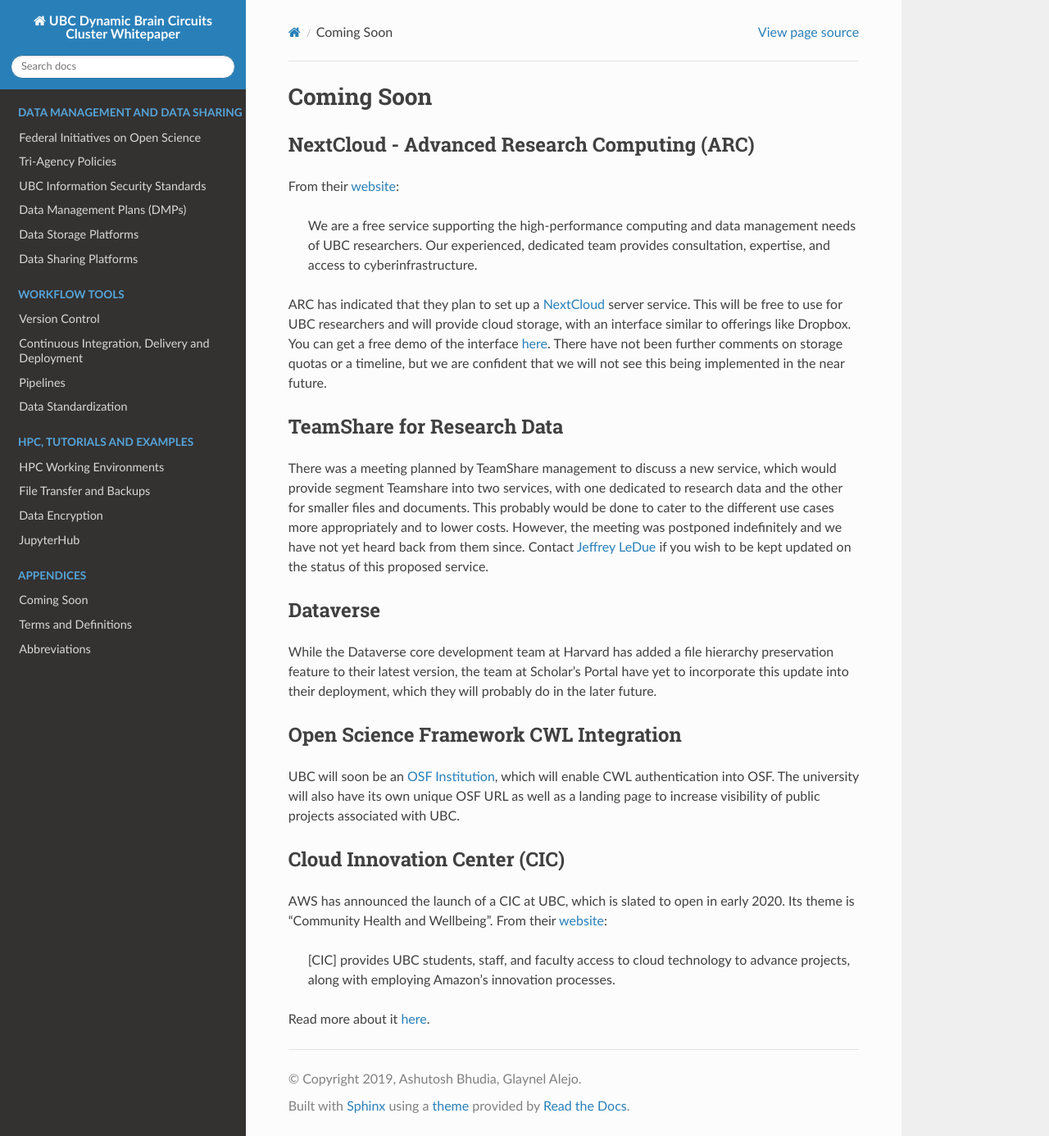
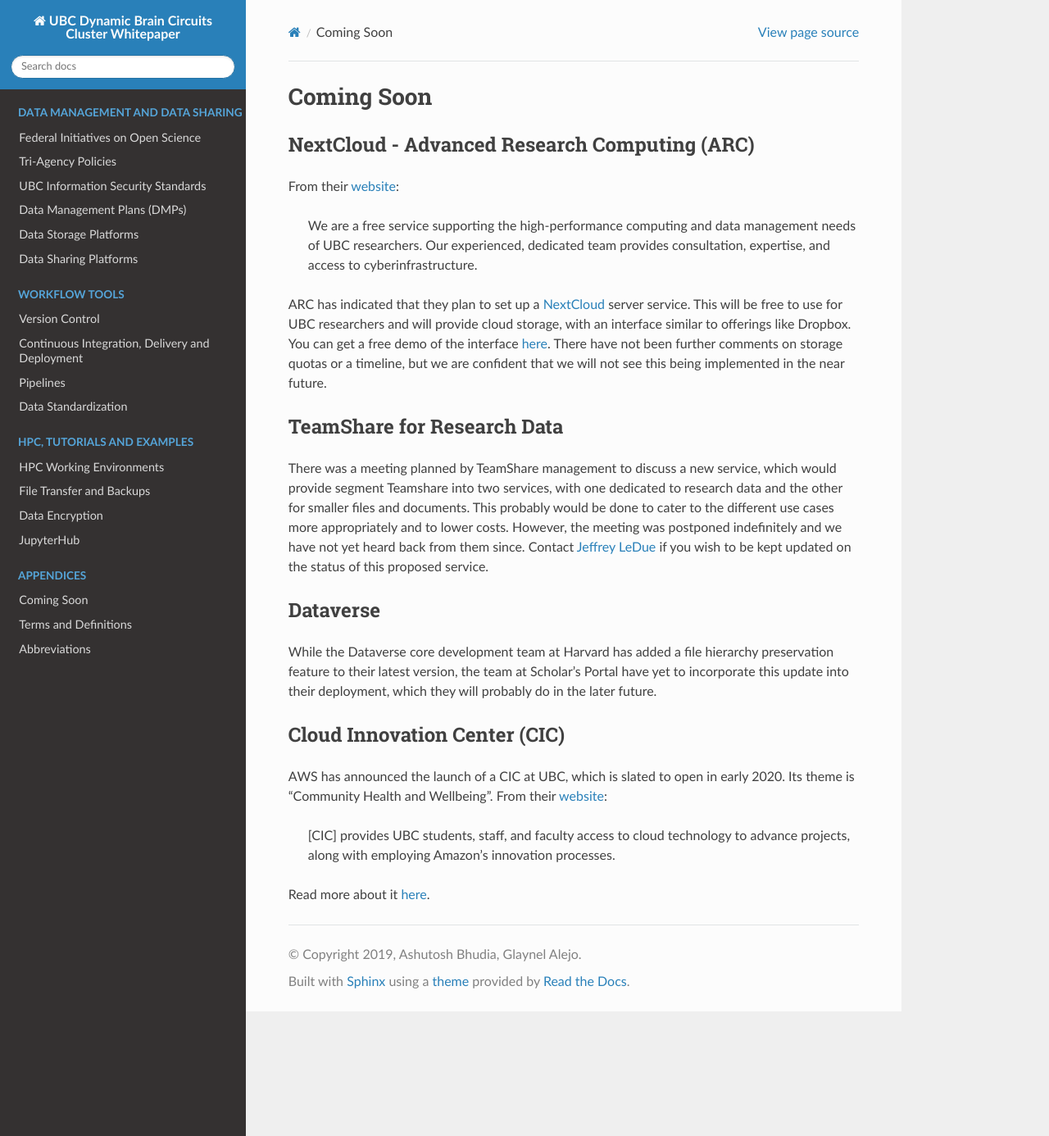
Before and after one commit to ubcbraincircuits/whitepaper, a Sphinx documentation site: the page built from source/appendices/upcoming.rst, in a window 1280 px wide and 1386 px high. Shown: the whole window at 82% size. Built offline with Sphinx 7.4.7 and the Read the Docs theme 2.0.0, drawn with Linux system fonts in a browser that asks for light colours; pages that are not in the unit, such as notebooks, are missing from menus.

Commit message:
Delete OSF section

```diff
--- a/source/appendices/upcoming.rst
+++ b/source/appendices/upcoming.rst
@@ -19,10 +19,6 @@
 =========
 While the Dataverse core development team at Harvard has added a file hierarchy preservation feature to their latest version, the team at Scholar’s Portal have yet to incorporate this update into their deployment, which they will probably do in the later future.
 
-Open Science Framework  CWL Integration
-=======================================
-UBC will soon be an `OSF Institution <http://cos.io/our-products/osf-institutions>`_, which will enable CWL authentication into OSF. The university will also have its own unique OSF URL as well as a landing page to increase visibility of public projects associated with UBC.
-
 Cloud Innovation Center (CIC)
 =============================
 AWS has announced the launch of a CIC at UBC, which is slated to open in early 2020. Its theme is “Community Health and Wellbeing”. From their `website <http://cic.ubc.ca>`_:
```
